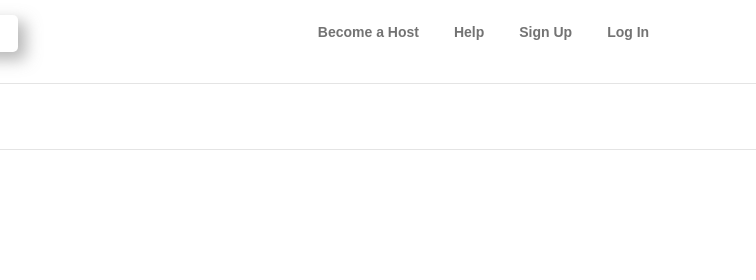
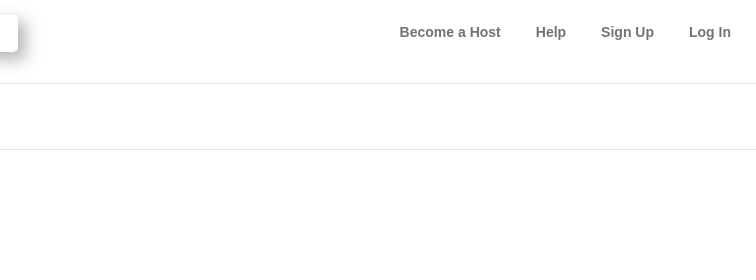
Before and after one commit to tjbecker8/airbnb, a website: page client/landing.html in a window 1280 px wide. Shown: the top 280 px of the page, 524-1280 px from the left. Drawn offline with Linux system fonts and the light colour scheme; no server answers.

Commit message:
fixed top nav bar styling

```diff
--- a/client/css/master.css
+++ b/client/css/master.css
@@ -116,6 +116,12 @@ img {
 	font-weight: 600;
 }
 
+.links {
+	display: flex;
+	flex-direction: row;
+	position: absolute;
+	right: 10px
+}
 
 .bar {
 	padding-top: 20px;
@@ -128,7 +134,8 @@ img {
 
 .host {
 	padding-top: 23px;
-	padding-left: 300px;
+	margin-right: 35px;
+	float: right;
 }
 
 .host span:hover {
@@ -140,7 +147,8 @@ img {
 
 .help {
 	padding-top: 23px;
-	padding-left: 35px;
+	margin-right: 35px;
+	float: right;
 }
 
 .help span:hover {
@@ -152,7 +160,8 @@ img {
 
 .sign {
 	padding-top: 23px;
-	padding-left: 35px;
+	margin-right: 35px;
+	float: right;
 }
 
 .sign span:hover {
@@ -164,7 +173,8 @@ img {
 
 .log {
 	padding-top: 23px;
-	padding-left:	35px
+	margin-right: 15px;
+	float: right;
 }
 
 .log span:hover {
@@ -210,7 +220,6 @@ img {
 }
 
 .img {
-	/* background-image: url(https://res.cloudinary.com/dg3lfqtcg/image/upload/v1561447428/boho-bar-restaurant_qhq2da.jpg); */
 	background-size: auto 200px;
 	width: 264px;
 	height: 175px;
--- a/client/landing.html
+++ b/client/landing.html
@@ -24,6 +24,7 @@
 						<input type = "text" id = "myText" value = " Anywhere - Stays" />
 					</span>
 			</div>
+			<div class="links">
 				<div class="host">
 					<span> <a href="#">Become a Host</a> </span>
 				</div>
@@ -35,6 +36,7 @@
 				</div>
 				<div class="log">
 					<span><a href="#">Log In</a></span>
+				</div>
 			</div>
 	</div>
 			<!-- top nav bar -->
```
Lines whose indentation alone changed are shown as unchanged.
